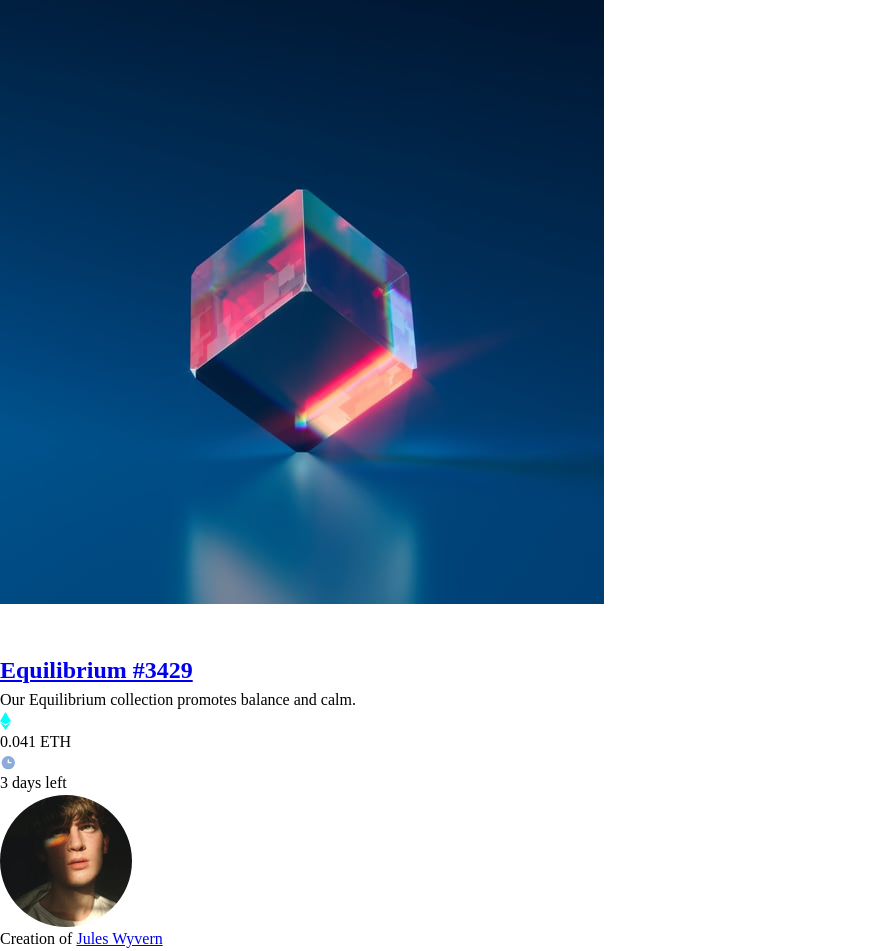
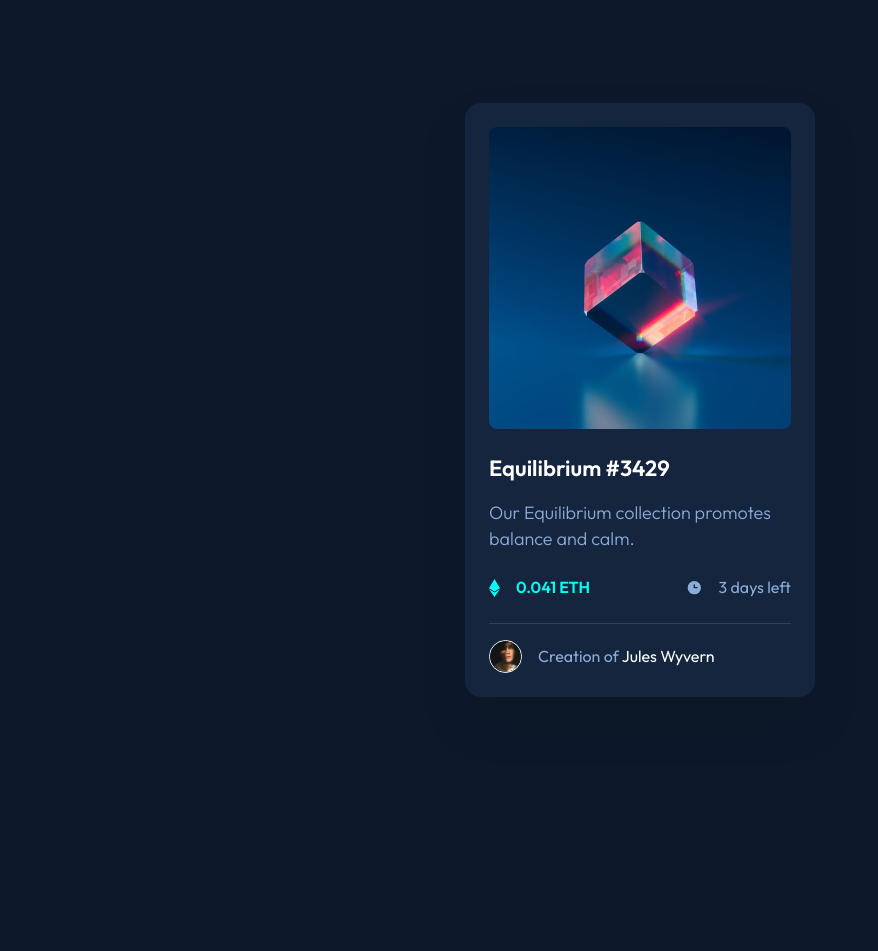
Before and after one commit to ronaldpaek/nft-preview-card-component, a website built with Vite: page index.html in a window 1280 px wide. Shown: the whole page, without its empty margins (0-878 px from the left). After the commit the page ends 800 px from the top, so only its background shows below. Built offline with nearby package versions, Linux system fonts and the light colour scheme.

Commit message:
Update css styles

```diff
--- a/style.css
+++ b/style.css
@@ -72,6 +72,7 @@ h6 {
 
   /* Font sizes */
   --font-size-small: 15px;
+  --font-size-base: 16px;
   --font-size-body: 18px;
   --font-size-heading: 22px;
 
@@ -80,9 +81,176 @@ h6 {
   --font-weight-regular: 400;
   --font-weight-bold: 600;
 
+  /* Line height */
+  --line-height-body: 1.44;
+
   /* Spacing */
   --spacing-xs: 12px;
   --spacing-sm: 16px;
   --spacing-md: 24px;
   --spacing-lg: 32px;
+
+  /* Border radius */
+  --image-border-radius: 8px;
+  --card-border-radius: 16px;
+
+  /* Box shadow */
+  --box-shadow: 0px 25px 50px 0px rgba(0, 0, 0, 0.1);
+
+  /* Avatar size */
+  --avatar-size: 33px;
 }
+
+html,
+body {
+  height: 100%;
+}
+
+body {
+  background-color: var(--neutral-very-dark-blue-main-bg);
+  color: var(--primary-soft-blue);
+  font-family: var(--font-family);
+  font-size: var(--font-size-body);
+  font-weight: var(--font-weight-regular);
+  line-height: var(--line-height-body);
+}
+
+h2 {
+  font-size: var(--font-size-heading);
+  font-weight: var(--font-weight-bold);
+  color: var(--neutral-white);
+}
+
+.container {
+  display: grid;
+  place-content: center;
+  padding-inline: var(--spacing-md);
+  height: 100%;
+}
+
+.card {
+  background-color: var(--neutral-very-dark-blue-card-bg);
+  border-radius: var(--card-border-radius);
+  box-shadow: var(--box-shadow);
+  padding: var(--spacing-md);
+  max-width: 350px;
+}
+
+.card-image-link {
+  position: relative;
+  display: block;
+  cursor: pointer;
+  margin-bottom: var(--spacing-md);
+  &:is(:hover, :focus) {
+    .card-image-overlay {
+      opacity: 0.5;
+    }
+    .card-image-view {
+      opacity: 1;
+    }
+  }
+}
+
+.card-image {
+  border-radius: var(--image-border-radius);
+}
+
+.card-image-overlay {
+  opacity: 0;
+  transition: opacity 0.3s ease;
+  position: absolute;
+  inset: 0;
+  background-color: var(--primary-cyan);
+  border-radius: var(--image-border-radius);
+}
+
+.card-image-view {
+  opacity: 0;
+  transition: opacity 0.3s ease;
+  position: absolute;
+  top: 50%;
+  left: 50%;
+  transform: translate(-50%, -50%);
+}
+
+.card-header {
+  display: flex;
+  flex-direction: column;
+  gap: var(--spacing-xs);
+  margin-bottom: var(--spacing-sm);
+  & > p {
+    font-weight: var(--font-weight-light);
+  }
+}
+
+.card-title-link {
+  text-decoration: none;
+  color: inherit;
+  &:hover {
+    color: var(--primary-cyan);
+    transition: color 0.3s ease;
+  }
+}
+
+.card-info {
+  display: flex;
+  justify-content: space-between;
+  margin-bottom: var(--spacing-sm);
+  font-size: var(--font-size-small);
+  div {
+    display: flex;
+    align-items: center;
+    gap: var(--spacing-sm);
+    &:first-of-type {
+      color: var(--primary-cyan);
+      font-weight: var(--font-weight-bold);
+    }
+  }
+}
+
+.separator-line {
+  height: 1px;
+  background-color: var(--neutral-very-dark-blue-line);
+  margin-bottom: var(--spacing-sm);
+}
+
+.card-footer {
+  display: flex;
+  align-items: center;
+  gap: var(--spacing-sm);
+  font-size: var(--font-size-small);
+  & > img {
+    width: var(--avatar-size);
+    height: var(--avatar-size);
+    border: 1px solid var(--neutral-white);
+    border-radius: 50%;
+  }
+}
+
+.author-link {
+  color: var(--neutral-white);
+  text-decoration: none;
+  &:hover {
+    color: var(--primary-cyan);
+    transition: color 0.3s ease;
+  }
+}
+
+@media (min-width: 768px) {
+  .card-header,
+  .card-info {
+    margin-bottom: var(--spacing-md);
+  }
+
+  .card-header {
+    gap: var(--spacing-sm);
+  }
+
+  .card-info {
+    font-size: var(--font-size-base);
+  }
+
+  .card-footer {
+    font-size: var(--font-size-base);
+  }
+}
```
